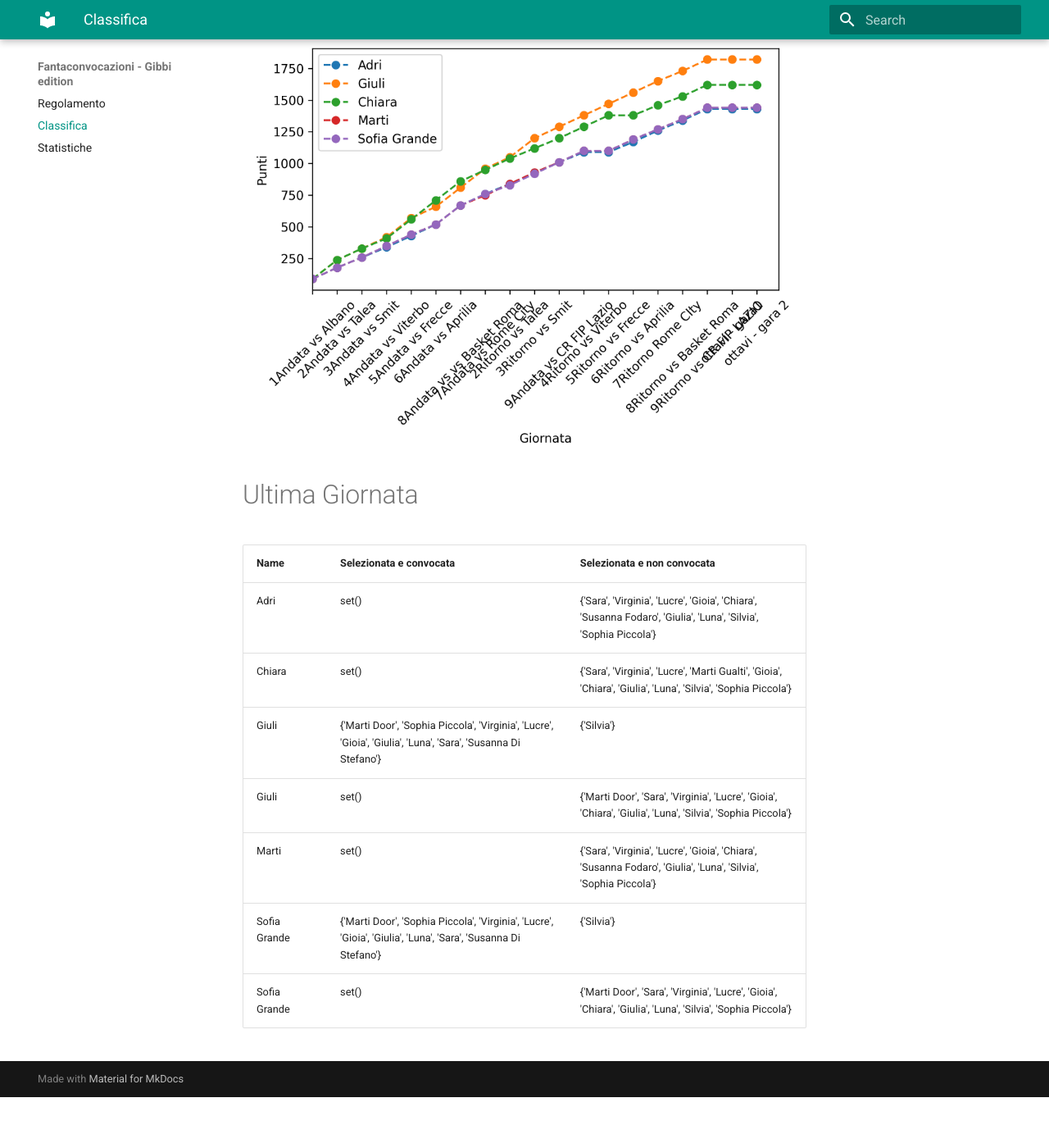
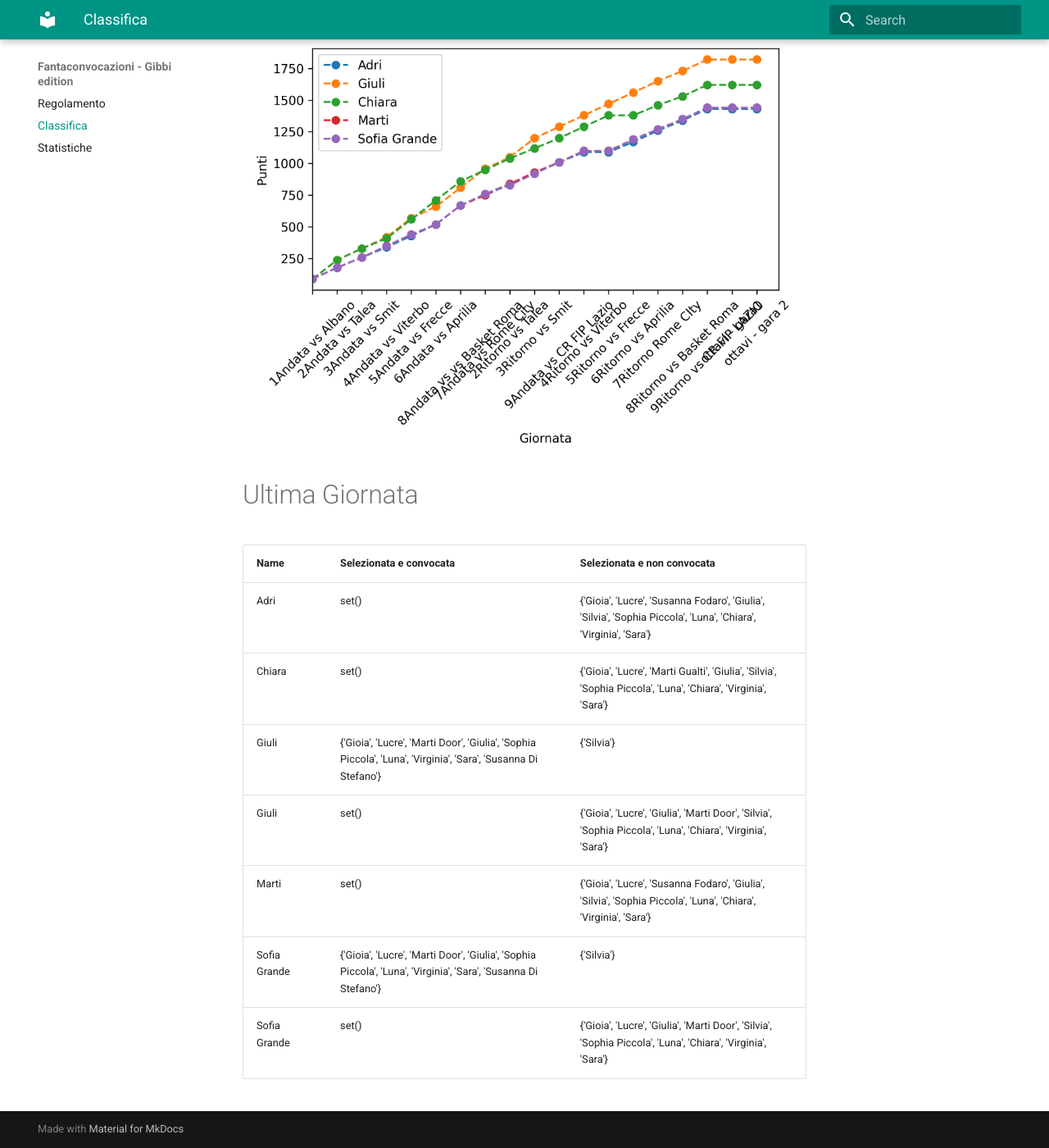
Before and after one commit to martinig94/fantagibbi, an MkDocs documentation site: the page built from docs/Classifica.md, in a window 1280 px wide and 1400 px high, scrolled down 565 px. Shown: the whole window at 82% size. Built offline with MkDocs 1.6.1 and Material for MkDocs 9.7.7, drawn with Linux system fonts in a browser that asks for light colours; before the commit the page ends 1903 px from its top, so only the background shows below that.

Commit message:
Auto-update from main.py

```diff
--- a/docs/Classifica.md
+++ b/docs/Classifica.md
@@ -18,11 +18,11 @@
 <!-- START_TABLE CORRECT -->
 | Name         | Selezionata e convocata                                                                                        | Selezionata e non convocata                                                                                      |
 |:-------------|:---------------------------------------------------------------------------------------------------------------|:-----------------------------------------------------------------------------------------------------------------|
-| Adri         | set()                                                                                                          | {'Sara', 'Virginia', 'Lucre', 'Gioia', 'Chiara', 'Susanna Fodaro', 'Giulia', 'Luna', 'Silvia', 'Sophia Piccola'} |
-| Chiara       | set()                                                                                                          | {'Sara', 'Virginia', 'Lucre', 'Marti Gualti', 'Gioia', 'Chiara', 'Giulia', 'Luna', 'Silvia', 'Sophia Piccola'}   |
-| Giuli        | {'Marti Door', 'Sophia Piccola', 'Virginia', 'Lucre', 'Gioia', 'Giulia', 'Luna', 'Sara', 'Susanna Di Stefano'} | {'Silvia'}                                                                                                       |
-| Giuli        | set()                                                                                                          | {'Marti Door', 'Sara', 'Virginia', 'Lucre', 'Gioia', 'Chiara', 'Giulia', 'Luna', 'Silvia', 'Sophia Piccola'}     |
-| Marti        | set()                                                                                                          | {'Sara', 'Virginia', 'Lucre', 'Gioia', 'Chiara', 'Susanna Fodaro', 'Giulia', 'Luna', 'Silvia', 'Sophia Piccola'} |
-| Sofia Grande | {'Marti Door', 'Sophia Piccola', 'Virginia', 'Lucre', 'Gioia', 'Giulia', 'Luna', 'Sara', 'Susanna Di Stefano'} | {'Silvia'}                                                                                                       |
-| Sofia Grande | set()                                                                                                          | {'Marti Door', 'Sara', 'Virginia', 'Lucre', 'Gioia', 'Chiara', 'Giulia', 'Luna', 'Silvia', 'Sophia Piccola'}     |
+| Adri         | set()                                                                                                          | {'Gioia', 'Lucre', 'Susanna Fodaro', 'Giulia', 'Silvia', 'Sophia Piccola', 'Luna', 'Chiara', 'Virginia', 'Sara'} |
+| Chiara       | set()                                                                                                          | {'Gioia', 'Lucre', 'Marti Gualti', 'Giulia', 'Silvia', 'Sophia Piccola', 'Luna', 'Chiara', 'Virginia', 'Sara'}   |
+| Giuli        | {'Gioia', 'Lucre', 'Marti Door', 'Giulia', 'Sophia Piccola', 'Luna', 'Virginia', 'Sara', 'Susanna Di Stefano'} | {'Silvia'}                                                                                                       |
+| Giuli        | set()                                                                                                          | {'Gioia', 'Lucre', 'Giulia', 'Marti Door', 'Silvia', 'Sophia Piccola', 'Luna', 'Chiara', 'Virginia', 'Sara'}     |
+| Marti        | set()                                                                                                          | {'Gioia', 'Lucre', 'Susanna Fodaro', 'Giulia', 'Silvia', 'Sophia Piccola', 'Luna', 'Chiara', 'Virginia', 'Sara'} |
+| Sofia Grande | {'Gioia', 'Lucre', 'Marti Door', 'Giulia', 'Sophia Piccola', 'Luna', 'Virginia', 'Sara', 'Susanna Di Stefano'} | {'Silvia'}                                                                                                       |
+| Sofia Grande | set()                                                                                                          | {'Gioia', 'Lucre', 'Giulia', 'Marti Door', 'Silvia', 'Sophia Piccola', 'Luna', 'Chiara', 'Virginia', 'Sara'}     |
 <!-- END_TABLE CORRECT -->
```
